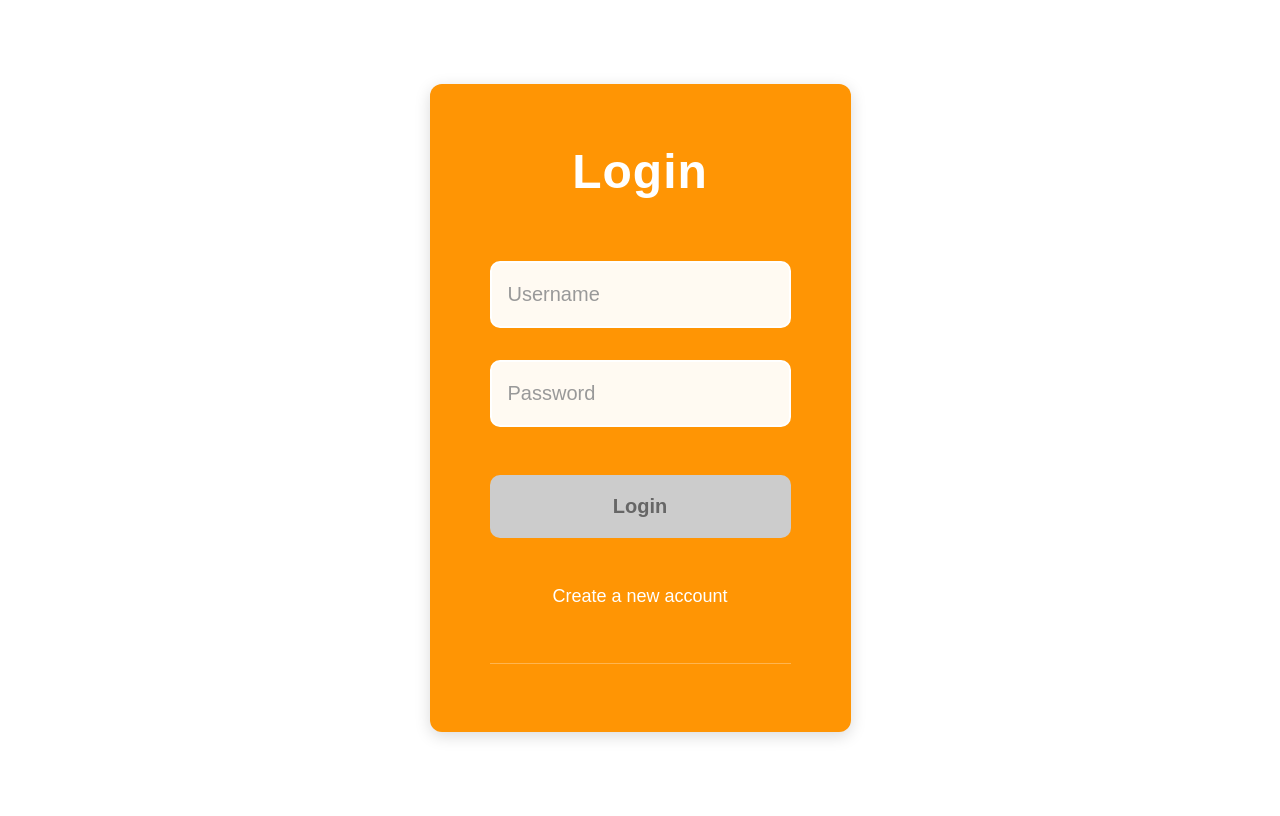
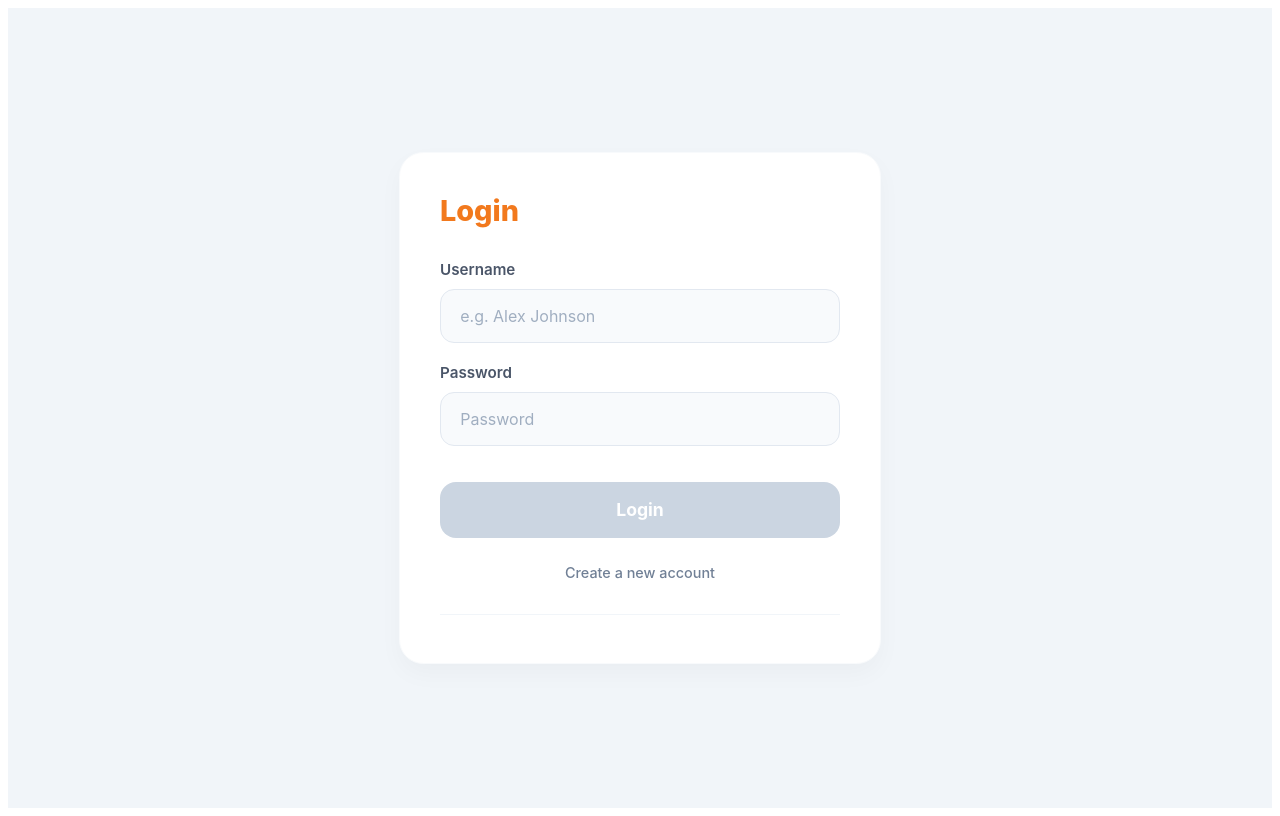
Before and after one commit to vikipernkopf/room-food, an Angular app in the folder code/: page /login in a window 1280 px wide. Built offline with nearby package versions, Linux system fonts and the light colour scheme.

Commit message:
login and favicon

```diff
--- a/code/src/backend/app/app.routes.ts
+++ b/code/src/backend/app/app.routes.ts
@@ -1,10 +1,12 @@
 import { Routes } from '@angular/router';
 import { Login } from '../../frontend/login/login';
-import { homepage } from '../../frontend/homepage/homepage'; // Import your component
+import { Homepage } from '../../frontend/homepage/homepage';
+import { SignUp} from '../../frontend/sign-up/sign-up';
 
 export const routes: Routes = [
 	{ path: 'login', component: Login },
-	{ path: 'homepage', component: homepage }, // 1. Add this
+	{ path: 'homepage', component: Homepage }, // 1. Add this
 	{ path: '', redirectTo: 'login', pathMatch: 'full' }, // 2. Default to login
+	{ path: 'signup', component: SignUp },
 	{ path: '**', component: Login } // 3. Catch-all (Wildcard) MUST be last
 ];
--- a/code/src/backend/testingbasicDONOTPUSH.ts
+++ b/code/src/backend/testingbasicDONOTPUSH.ts
@@ -3,5 +3,5 @@ import { Unit } from './unit';
 
 const unit = new Unit(false);
 const loginService = new LoginService(unit);
-console.log(loginService.addUser({username:"imGonnaCrashOut", password:"ILoveSypAndWmc"}));
+console.log(loginService.addUser({username:"antonio", password:"1234"}));
 unit.complete(true);
--- a/code/src/frontend/homepage/homepage.ts
+++ b/code/src/frontend/homepage/homepage.ts
@@ -8,7 +8,7 @@ import {AuthService} from '../core/auth-service';
   styleUrl: './homepage.scss',
 })
 
-export class homepage{
+export class Homepage {
 	userName: string = '';
 
 	constructor(private authService: AuthService) {
--- a/code/src/frontend/login/login.html
+++ b/code/src/frontend/login/login.html
@@ -1,37 +1,29 @@
 <section>
-
 	<form class="login-container" [formGroup]="loginForm" (ngSubmit)="onFormSubmit()" autocomplete="off">
 		<header>
-			<h4>
-				Login
-				<i aria-hidden="true"></i>
-			</h4>
+			<h4>Login</h4>
 		</header>
-		<input formControlName="username" id="username" type="text" placeholder="Username">
+
+		<div class="field-group">
+			<label for="username">Username</label>
+			<input formControlName="username" id="username" type="text" placeholder="e.g. Alex Johnson">
 
 			@if (loginForm.get('username')?.touched && loginForm.get('username')?.invalid) {
 				<aside>
 					@if (loginForm.get('username')?.hasError('required')) {
 						<span>Username is required</span>
 					}
-				@if (loginForm.get('username')?.hasError('minlength')) {
-					<span>Username must be at least 3 characters</span>
+					@if (loginForm.get('username')?.hasError('pattern')) {
+						<span>No spaces or special characters allowed</span>
 					}
 				</aside>
 			}
+		</div>
 
+		<div class="field-group">
+			<label for="password">Password</label>
 			<input formControlName="password" id="password" type="password" placeholder="Password" autocomplete="new-password">
-
-		@if (loginForm.get('password')?.touched && loginForm.get('password')?.invalid) {
-			<aside>
-				@if (loginForm.get('password')?.hasError('required')) {
-					<span>Password is required</span>
-				}
-				@if (loginForm.get('password')?.hasError('minlength')) {
-					<span>Too short (min 4 chars)</span>
-				}
-			</aside>
-		}
+		</div>
 
 		<button [disabled]="loginForm.invalid" type="submit">
 			Login
--- a/code/src/frontend/login/login.scss
+++ b/code/src/frontend/login/login.scss
@@ -1,129 +1,122 @@
-// Section - Creates the full-height white background container that centers the login form
-section {
-  margin: 0;
-  padding: 0;
-  font-family: Arial, sans-serif;
-  background: white;
-  height: 100vh;
-  display: flex;
-  align-items: center;
-  justify-content: center;
+$color-dark-orange: #c85a04;
+$color-primary-orange: #f2791d;
+$color-peach-glow: #ffd18c;
+$color-text-main: #2d3748;
+$color-label-gray: #4a5568;
+$color-input-bg: #f8fafc;
+$color-shade-gray: #e2e8f0;
+$color-gray: #718096;
+$color-still-gray-but-not-as-gray: #f1f5f9;
+$color-reddish: #e53e3e;
+$color-bluish-gray: #a0aec0;
+
+* {
+	font-family: 'Inter', sans-serif;
 }
 
-// Login Container - Main red form wrapper with padding, rounded corners, and shadow
+section {
+	display: flex;
+	justify-content: center;
+	align-items: center;
+	min-height: 100vh;
+	background-color: $color-still-gray-but-not-as-gray;
+}
+
 .login-container {
-  display: flex;
-  flex-direction: column;
-  align-items: center;
-  justify-content: center;
-  gap: 32px;
-  padding: 60px;
-  max-width: 600px;
-  background: #ff9504;
-  border-radius: 12px;
-  box-shadow: 0 4px 16px rgba(0, 0, 0, 0.15);
-  // ...existing code...
+	background: white;
+	padding: 2.5rem;
+	border-radius: 24px;
+	border: 1px solid $color-input-bg;
+	width: 100%;
+	max-width: 400px;
+	box-shadow: 0 10px 25px rgba(0, 0, 0, 0.03);
+
 	header {
-    margin-bottom: 30px;
-
-    // Header h4 - Large white "Login" title with bold font and letter spacing
+		margin-bottom: 2rem;
 		h4 {
-      font-size: 48px;
+			color: $color-primary-orange;
+			font-size: 1.8rem;
+			font-weight: 800;
 			margin: 0;
-      font-weight: bold;
-      letter-spacing: 1px;
-      color: white;
 		}
 	}
 
-  // Label - Hidden from view (placeholders used instead)
-  label {
-    display: none;
+	.field-group {
+		margin-bottom: 1.25rem;
 	}
 
-  // Input - Large text fields with white background, rounded corners, and focus effects
+	label {
+		display: block;
+		font-weight: 600;
+		color: $color-label-gray;
+		margin-bottom: 0.6rem;
+		font-size: 0.95rem;
+	}
+
 	input {
 		width: 100%;
-    padding: 20px 16px;
-    font-size: 20px;
-    border: 2px solid #fff;
-    border-radius: 10px;
-    font-family: Arial, sans-serif;
-    transition: border-color 0.3s ease;
+		padding: 1rem 1.2rem;
+		background-color: $color-input-bg;
+		border: 1.5px solid $color-shade-gray;
+		border-radius: 14px;
+		font-size: 1rem;
+		color: $color-text-main;
+		transition: all 0.2s ease;
 		box-sizing: border-box;
-    background: rgba(255, 255, 255, 0.95);
+
+		&::placeholder { color: $color-bluish-gray; }
 
 		&:focus {
 			outline: none;
-      border-color: #fff;
-      box-shadow: 0 0 12px rgba(255, 255, 255, 0.6);
-    }
-
-    &::placeholder {
-      color: #999;
-      font-size: 20px;
+			border-color: $color-primary-orange;
+			background-color: white;
+			box-shadow: 0 0 0 4px rgba($color-peach-glow, 0.5);
 		}
 	}
 
-  // Button - White login button with red text, hover effects, and disabled state styling
 	button {
 		width: 100%;
-    padding: 20px;
-    font-size: 20px;
-    font-weight: bold;
-    color: #ff0000;
-    background-color: white;
+		padding: 1.1rem;
+		background-color: $color-primary-orange;
+		color: white;
 		border: none;
-    border-radius: 10px;
+		border-radius: 16px;
+		font-size: 1.1rem;
+		font-weight: 700;
 		cursor: pointer;
-    margin-top: 16px;
-    transition: background-color 0.3s ease;
-    box-sizing: border-box;
+		transition: background-color 0.2s ease, transform 0.1s ease;
+		margin-top: 1rem;
+		box-shadow: 0 4px 12px rgba(242, 121, 29, 0.2);
 
-    &:hover:not(:disabled) {
-      background-color: #f0f0f0;
-    }
-
+		&:hover:not(:disabled) { background-color: $color-dark-orange; }
+		&:active:not(:disabled) { transform: scale(0.98); }
 		&:disabled {
-      background-color: #ccc;
+			background-color: #cbd5e1;
 			cursor: not-allowed;
-      color: #666;
+			box-shadow: none;
 		}
 	}
 
-  // Aside - Error message display with white text and spacing
 	aside {
-    color: white;
-    font-size: 16px;
-    margin-top: -16px;
-    width: 100%;
+		margin-top: 0.4rem;
+		span { color: $color-reddish; font-size: 0.85rem; font-weight: 500; }
+	}
 
-    span {
-      display: block;
-      margin-bottom: 8px;
+	nav {
+		text-align: center;
+		margin-top: 1.5rem;
+		a {
+			color: $color-gray;
+			text-decoration: none;
+			font-size: 0.9rem;
+			font-weight: 500;
+			&:hover { color: $color-primary-orange; text-decoration: underline; }
 		}
 	}
 
-  // Nav - Link to sign-up page with white text and hover underline
-  nav {
-    margin-top: 16px;
-
-    a {
-      color: white;
-      text-decoration: none;
-      font-size: 18px;
-
-      &:hover {
-        text-decoration: underline;
+	hr {
+		margin: 2rem 0 0.5rem;
+		border: 0;
+		border-top: 1.5px solid $color-still-gray-but-not-as-gray;
 	}
 }
-  }
-
-  // HR - Horizontal divider line with semi-transparent white color
-  hr {
-    width: 100%;
-    margin-top: 24px;
-    border: none;
-    border-top: 1px solid rgba(255, 255, 255, 0.3);
-  }
-}
--- a/code/src/frontend/login/login.ts
+++ b/code/src/frontend/login/login.ts
@@ -16,8 +16,9 @@ import { AuthService } from '../core/auth-service';
 export class Login {
 	// Form controls using FormGroup
 	loginForm = new FormGroup({
-		username: new FormControl('', [Validators.required, Validators.minLength(3)]),
-		password: new FormControl('', [Validators.required, Validators.minLength(4)])
+		username: new FormControl('', [Validators.required,
+			Validators.pattern('^[a-zA-Z0-9]*$')]),
+		password: new FormControl('', [Validators.required])
 	});
 
 	constructor(private authService: AuthService) {}
```
Also changed, not shown: 1 other file (tests, documents, lock files or other folders). Lines whose indentation alone changed are shown as unchanged.
